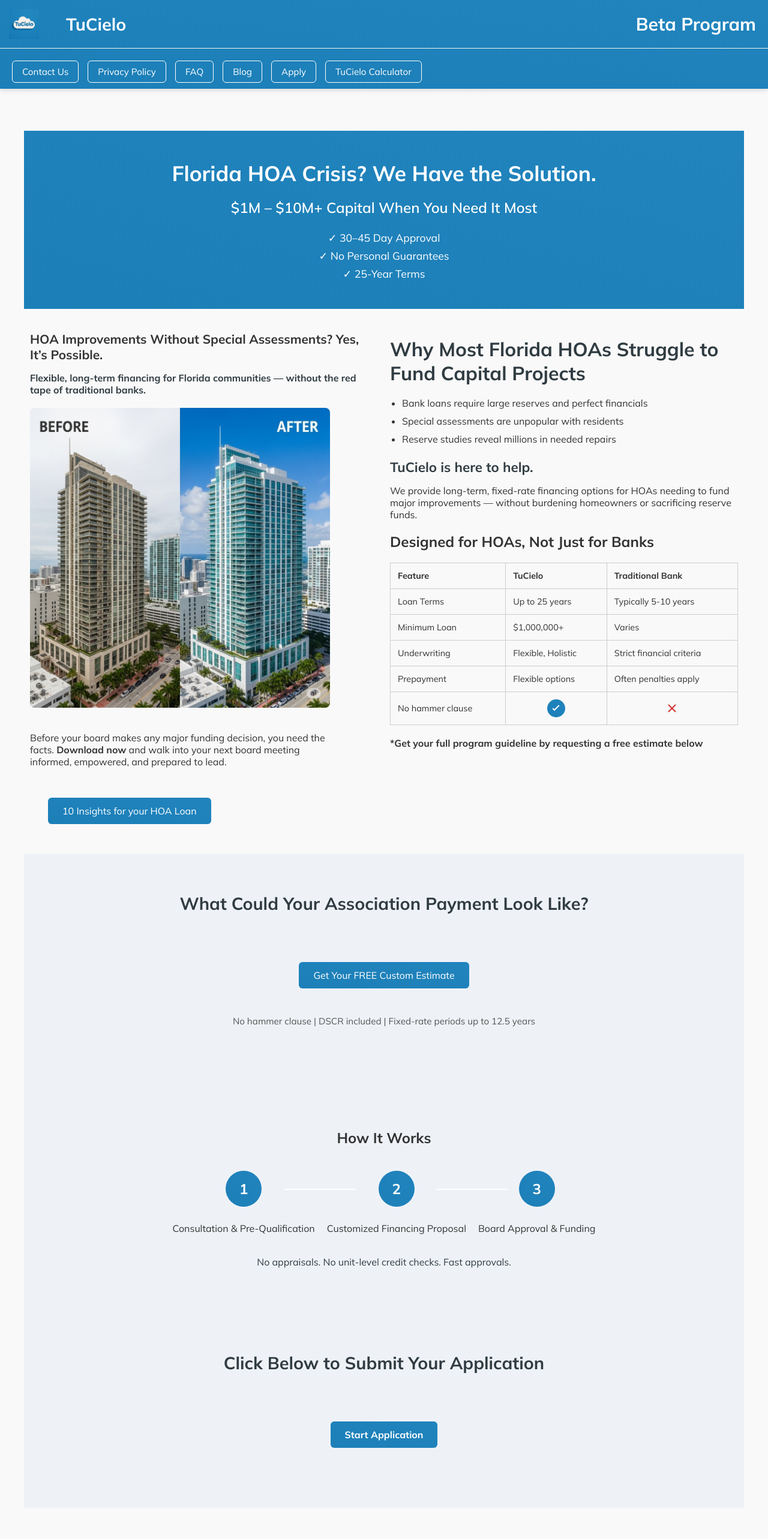
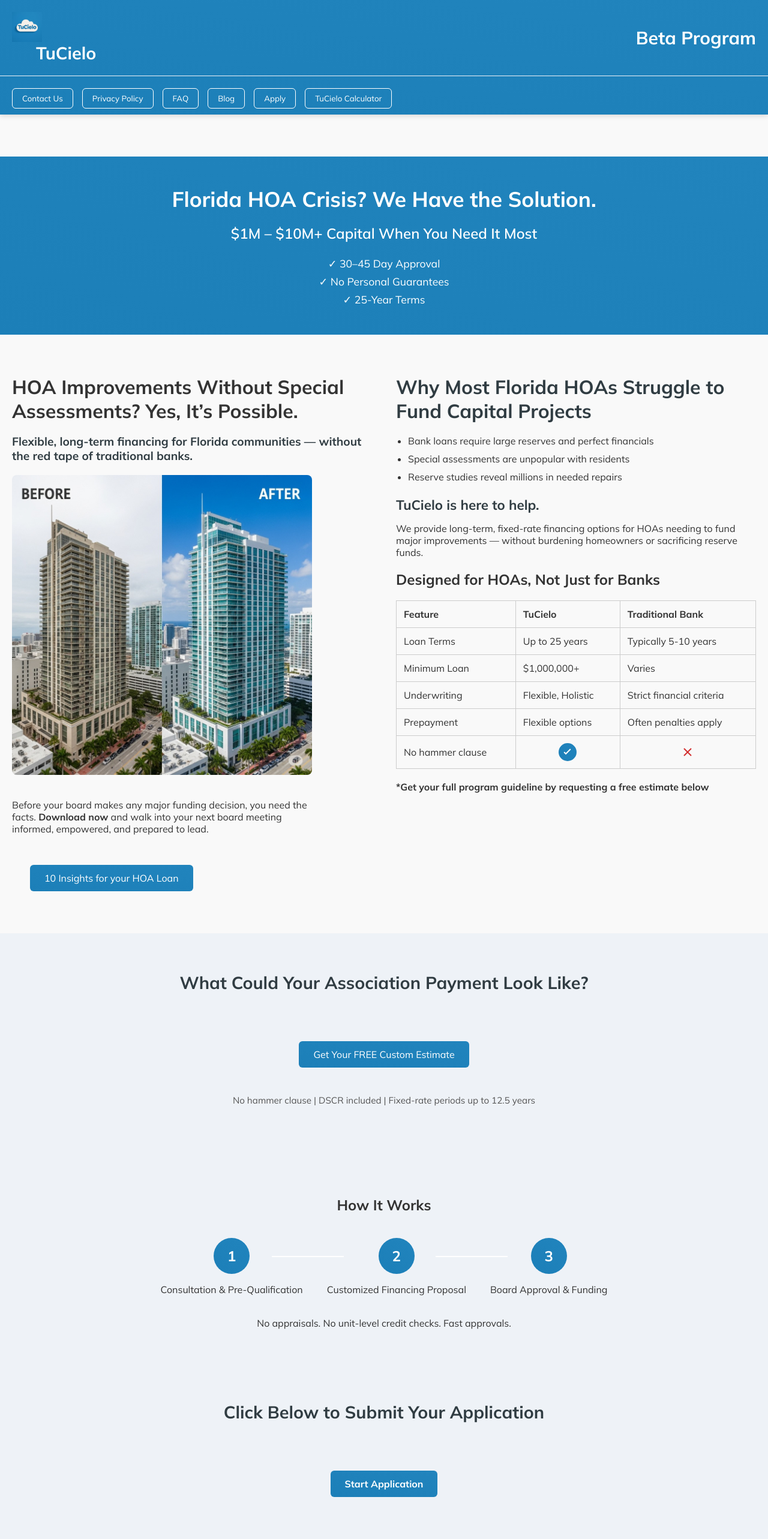
Before and after one commit to MetaCapFin/tu-cielo-site, a React (Create React App) app: page / in a window 1280 px wide. Shown: the top 2566 px of the page at 60% size. Built offline with nearby package versions, Linux system fonts and the light colour scheme.

Commit message:
Update App.css

```diff
--- a/src/App.css
+++ b/src/App.css
@@ -589,7 +589,6 @@
   color: #333;
 }
 
-/* Mobile Styles */
 @media (max-width: 768px) {
   .header-bottom {
     flex-direction: column;
@@ -597,14 +596,19 @@
     gap: 10px;
   }
 
-  .header-button {
+  .header-button,
+  .cta-button {
     width: 100%;
-    max-width: 300px; /* optional */
+    max-width: 300px;
+    font-size: 1.1rem;
+    padding: 14px 0;
   }
+
   .steps-visual {
     flex-direction: column;
     align-items: center;
     gap: 30px;
+    margin: 30px 0 20px;
   }
 
   .step-group {
@@ -623,37 +627,52 @@
     background-color: white;
     margin-top: 8px;
   }
+
+  .header-features,
+  .form-container,
+  .contact-form form,
+  .form-image,
+  .pain-points-list,
+  .payment-breakdown,
+  .faq-section {
+    max-width: 100%;
+  }
+
+  .header-features {
+    flex-direction: column;
   }
 
   .header-features .header,
   .header-features .features {
-    max-width: 100%;
-    padding: 20px 10px;
+    padding: 20px 0;
   }
 
   .form-container {
     flex-direction: column;
     align-items: center;
-    gap: 20px;
+    gap: 25px;
   }
 
-  .form-image {
-    max-width: 100%;
+  .features table {
+    display: block;
+    width: 100%;
+    overflow-x: auto;
+    -webkit-overflow-scrolling: touch;
+    font-size: 0.9rem;
   }
 
-  .contact-form form {
-    width: 100%;
-    max-width: 100%;
+  .main-content {
+    padding-top: 80px;
+    padding-left: 15px;
+    padding-right: 15px;
   }
 
-  .steps {
-    padding: 0 10px;
+  .faq-section {
+    padding: 30px 15px;
   }
 
-  .features table,
-  .features th,
-  .features td {
-    font-size: 0.9rem;
+  .faq-section h2 {
+    font-size: 1.6rem;
   }
 
   .site-header h1 {
@@ -667,237 +686,4 @@
   .header-features .header h3 {
     font-size: 1rem;
   }
-
-  .cta-button {
-    width: 100%;
 }
-
-.content-wrapper {
-  max-width: 1200px;
-  margin: 0 auto;
-  padding: 0 20px;
-}
-
-.logo-title {
-  display: flex;
-  align-items: center;
-  gap: 10px;
-}
-
-.logo-placeholder {
-  width: 40px;
-  height: 40px;
-  background-color: #ccc;
-  display: flex;
-  align-items: center;
-  justify-content: center;
-  font-size: 0.8rem;
-  border-radius: 4px;
-  font-weight: bold;
-}
-
-.header-bottom {
-  display: flex;
-  gap: 15px;
-  margin-top: 10px;
-}
-
-.header-button {
-  background: transparent;
-  border: none;
-  color: white;
-  cursor: pointer;
-  padding: 6px 12px;
-  font-size: 0.95rem;
-  transition: background-color 0.3s ease;
-  border-radius: 4px;
-}
-
-.header-button:hover {
-  background-color: #eef2f7;
-}
-
-.how-it-works {
-  padding: 60px 20px;
-  background-color: #eef2f7;
-  text-align: center;
-  font-family: 'Mulish', sans-serif;
-}
-
-.steps-visual {
-  display: flex;
-  align-items: center;
-  justify-content: center;
-  gap: 20px;
-  flex-wrap: wrap;
-  margin: 40px 0 20px;
-}
-
-.step-item {
-  display: flex;
-  flex-direction: column;
-  align-items: center;
-  max-width: 180px;
-  text-align: center;
-}
-
-.step-circle {
-  width: 60px;
-  height: 60px;
-  background-color: #bfd400;
-  color: white;
-  border-radius: 50%;
-  display: flex;
-  align-items: center;
-  justify-content: center;
-  font-size: 1.5rem;
-  font-weight: bold;
-  margin-bottom: 10px;
-}
-
-.step-line {
-  width: 40px;
-  height: 2px;
-  background-color: #303c42;
-}
-
-.how-it-works-note {
-  font-size: 1rem;
-  color: #303c42;
-  margin-top: 20px;
-}
-
-/* Modal Overlay Popup */
-.modal-overlay {
-  position: fixed;
-  top: 0;
-  left: 0;
-  width: 100%;
-  height: 100%;
-  background: rgba(0,0,0,0.5);
-  display: flex;
-  justify-content: center;
-  align-items: center;
-  z-index: 9999;
-}
-
-.modal-content {
-  background-color: #fff;
-  padding: 2rem;
-  border-radius: 8px;
-  max-width: 400px;
-  width: 90%;
-  box-shadow: 0 0 15px rgba(0,0,0,0.3);
-  position: relative;
-  text-align: center;
-  max-height: 80vh;    /* added for vertical scrolling */
-  overflow-y: auto;    /* added for vertical scrolling */
-}
-
-.modal-body {
-  color: #303C42;
-}
-
-.modal-content h3 {
-  margin-bottom: 1rem;
-}
-
-.modal-content input {
-  display: block;
-  width: 100%;
-  padding: 0.5rem;
-  margin-bottom: 1rem;
-  font-size: 1rem;
-}
-
-.close-button {
-  position: absolute;
-  top: 0.5rem;
-  right: 1rem;
-  background: none;
-  border: none;
-  font-size: 1.5rem;
-  cursor: pointer;
-}
-
-@media (max-width: 768px) {
-  .main-content {
-    padding-top: 80px; /* less top padding on smaller screens */
-    padding-left: 15px;
-    padding-right: 15px;
-  }
-
-  /* Make header-features stack vertically and full width */
-  .header-features {
-    flex-direction: column;
-  }
-  .header-features .header,
-  .header-features .features {
-    max-width: 100%;
-    padding: 20px 0;
-  }
-
-  /* Pain points list full width */
-  .pain-points-list {
-    max-width: 100%;
-    padding-left: 15px;
-  }
-
-  /* Payment breakdown area full width with padding */
-  .payment-breakdown {
-    max-width: 100%;
-    padding: 20px 15px;
-  }
-
-  /* How it works steps stack vertically */
-  .steps-visual {
-    flex-direction: column;
-    gap: 30px;
-    margin: 30px 0 20px;
-  }
-  .step-group {
-    align-items: flex-start;
-  }
-  .step-line-horizontal {
-    display: none;
-  }
-
-  /* Form container stacks vertically and centers */
-  .form-container {
-    flex-direction: column;
-    align-items: center;
-    gap: 25px;
-    max-width: 100%;
-  }
-  .contact-form form {
-    max-width: 100%;
-    width: 100%;
-  }
-  .form-image {
-    max-width: 100%;
-  }
-
-  /* Features table scroll horizontally */
-  .features table {
-    display: block;
-    width: 100%;
-    overflow-x: auto;
-    -webkit-overflow-scrolling: touch;
-  }
-
-  /* FAQ section full width and text adjustments */
-  .faq-section {
-    padding: 30px 15px;
-    max-width: 100%;
-  }
-  .faq-section h2 {
-    font-size: 1.6rem;
-  }
-
-  /* Adjust CTA buttons to full width */
-  .cta-button {
-    width: 100%;
-    font-size: 1.1rem;
-    padding: 14px 0;
-  }
-}
```
Lines whose indentation alone changed are shown as unchanged.
